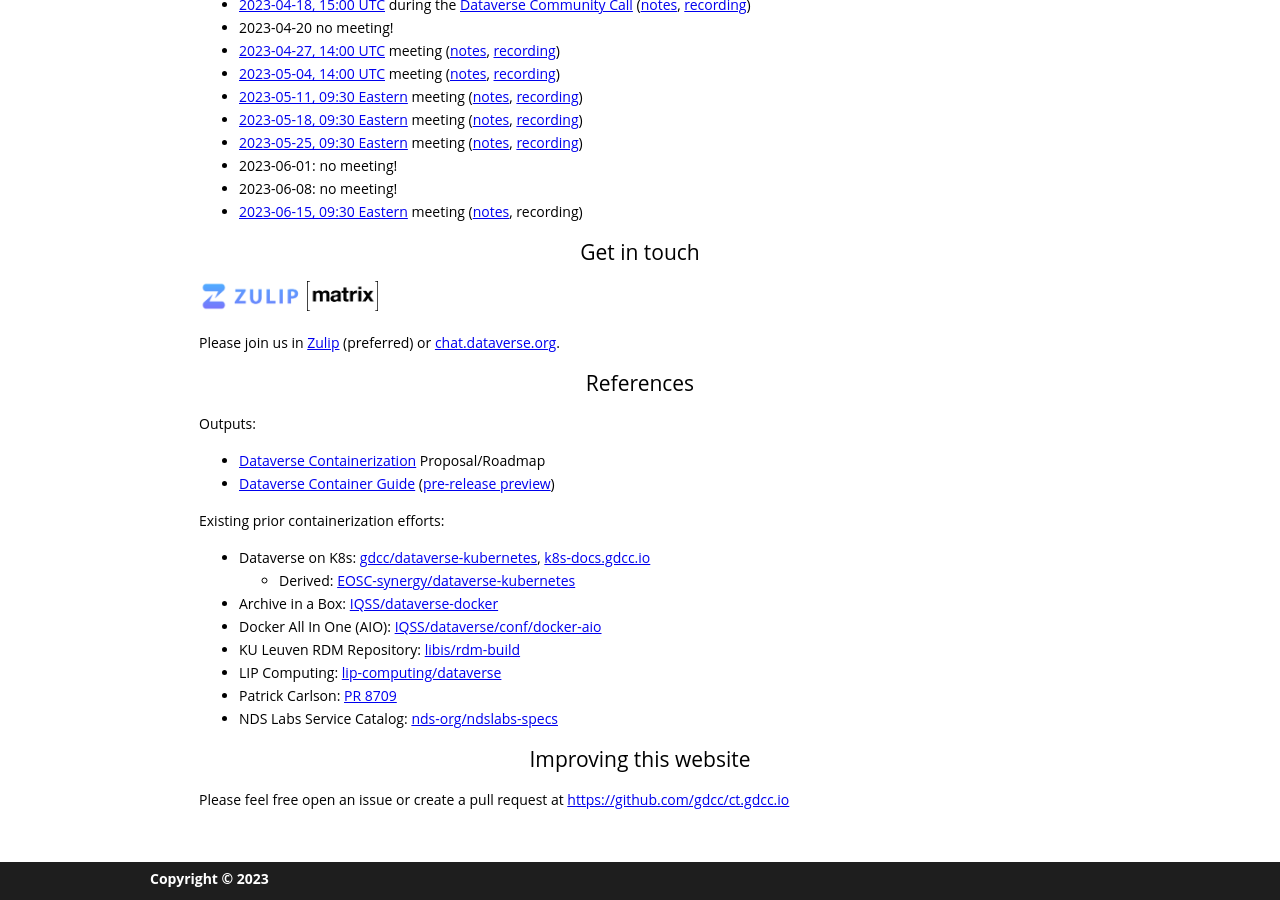
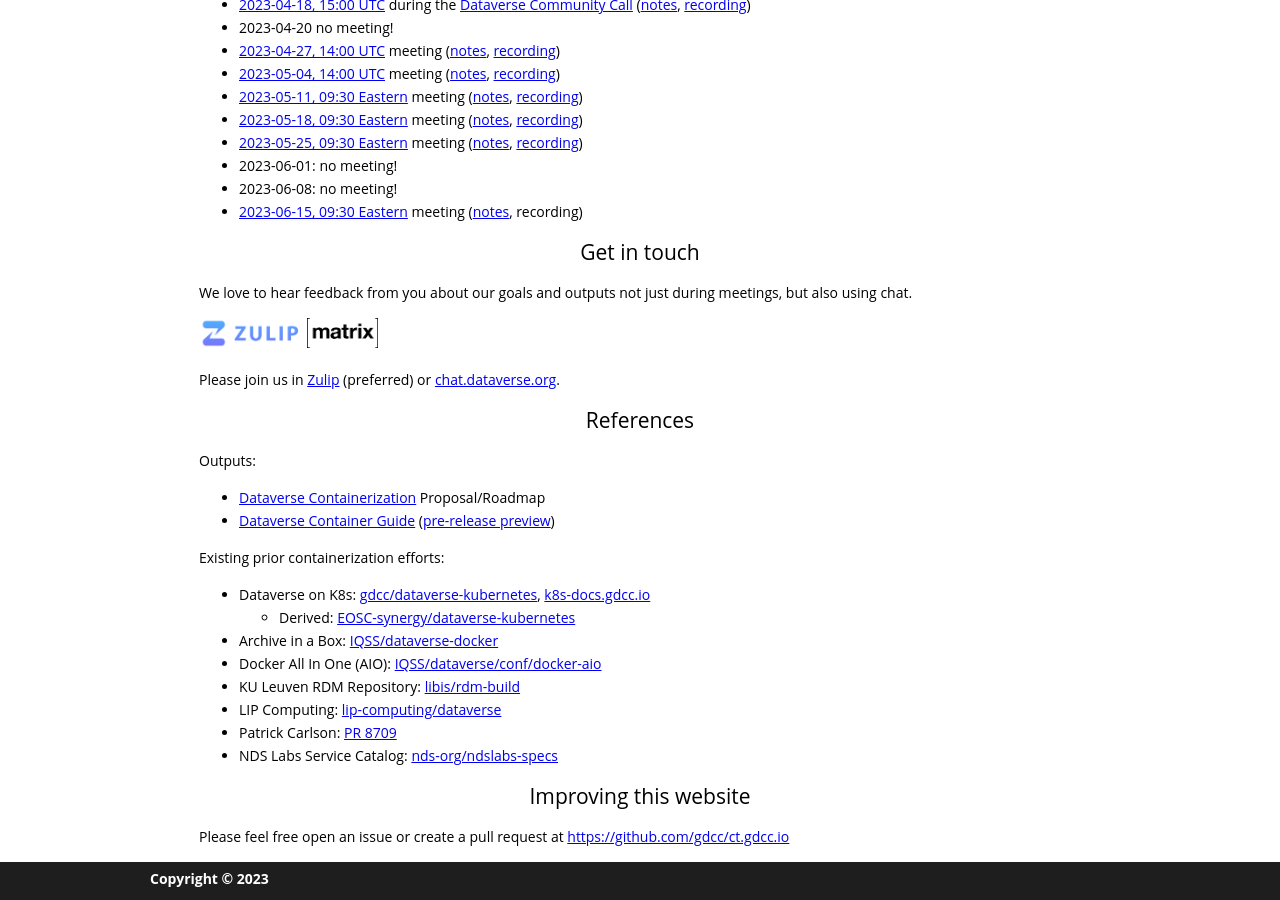
Before and after one commit to gdcc/ct.gdcc.io, a Jekyll site: the page built from index.md, in a window 1280 px wide and 900 px high, scrolled down 1489 px. Built offline with Jekyll 4.4.1, drawn with Linux system fonts in a browser that asks for light colours; our own code applies the rules of GitHub Pages for plain Markdown files.

Commit message:
Add some more intro text to get in touch section

```diff
--- a/index.md
+++ b/index.md
@@ -56,6 +56,8 @@ We welcome anyone to join our meetings! The Zoom link is <https://harvard.zoom.u
 
 ## Get in touch
 
+We love to hear feedback from you about our goals and outputs not just during meetings, but also using chat.
+
 [![](imgs/zulip.png){: height="30" }](https://dataverse.zulipchat.com/#narrow/stream/375812-containers/) [![](imgs/matrix.png){: height="30" }](https://chat.dataverse.org)
 
 Please join us in [Zulip](https://dataverse.zulipchat.com/#narrow/stream/375812-containers/) (preferred) or [chat.dataverse.org](https://chat.dataverse.org).
```
